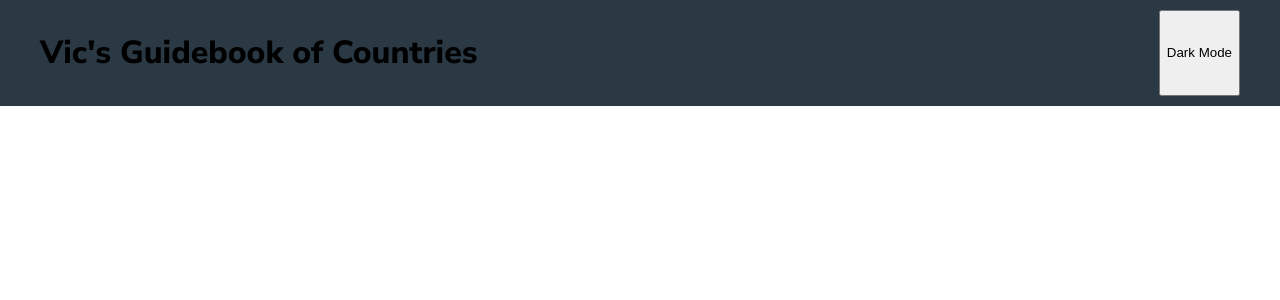
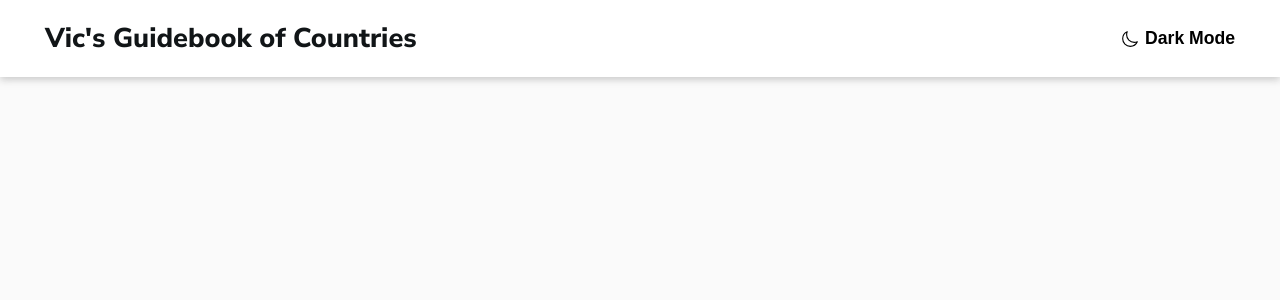
Before and after one commit to vic-samoylik-999/countires-guidebook, a React (Vite) app: page / in a window 1280 px wide. Shown: the top 300 px of the page. Built offline with nearby package versions, Linux system fonts and the light colour scheme.

Commit message:
feat: basic Header component style

```diff
--- a/src/components/Header.jsx
+++ b/src/components/Header.jsx
@@ -1,12 +1,20 @@
 import React from 'react';
+import { Link } from 'react-router-dom';
+
+import moonIcon from '../assets/moon-icon.svg';
 
 function Header() {
   return (
     <header className="header">
       <div className="container">
         <div className="header__row">
-          <h1 className="header__logo">Vic's Guidebook of Countries</h1>
-          <button className="header__icon">Dark Mode</button>
+          <Link to="/" className="header__logo">
+            Vic's Guidebook of Countries
+          </Link>
+          <button className="header__light-toggle light-toggle">
+            <img className="light-toggle__icon" src={moonIcon} alt="Moon Icon" />
+            <p className="light-toggle__text">Dark Mode</p>
+          </button>
         </div>
       </div>
     </header>
--- a/src/pages/Main.jsx
+++ b/src/pages/Main.jsx
@@ -5,9 +5,9 @@ import Header from '../components/Header';
 function Main() {
   return (
     <>
-        <Header />
+      <Header />
     </>
-  )
+  );
 }
 
 export default Main;
--- a/src/scss/_layout.scss
+++ b/src/scss/_layout.scss
@@ -1,12 +1,5 @@
-body,
-body::before,
-body::after {
-    margin: 0;
-    padding: 0;
-    box-sizing: border-box;
-}
-
 .container {
     max-width: 1200px;
     margin: 0 auto;
+    padding: 0 5px;
 }
--- a/src/scss/components/_header.scss
+++ b/src/scss/components/_header.scss
@@ -1,10 +1,35 @@
 .header {
-    background-color: $dark-blue;
-    padding: 10px 0;
+    background-color: $white;
+    padding: 20px 0;
+    box-shadow: 0 3px 7px hsl(0, 0%, 80%);
     &__row {
         display: flex;
         justify-content: space-between;
+        align-items: center;
     }
-    &__logo {}
-    &__icon {}
+    &__logo {
+        font-weight: 800;
+        font-size: 1.7rem;
+    }
 }
+
+.light-toggle {
+    background-color: transparent;
+    border: none;
+    outline: none;
+    display: flex;
+    align-items: center;
+    column-gap: .4rem;
+    cursor: pointer;
+    &__icon {
+        width: 18px;
+        height: 18px;
+        &:hover {
+            color: red;
+        }
+    }
+    &__text {
+        font-size: 1.1rem;
+        font-weight: 600;
+    }
+}
--- /dev/null
+++ b/src/scss/libs/_normalize.scss
@@ -0,0 +1,44 @@
+* {
+  padding: 0;
+  margin: 0;
+  list-style: none;
+  outline: none;
+  box-sizing: border-box;
+}
+
+html {
+  -ms-text-size-adjust: 100%;
+  -webkit-text-size-adjust: 100%;
+}
+
+body {
+  -moz-osx-font-smoothing: grayscale;
+  -webkit-font-smoothing: antialiased;
+}
+
+a,
+span,
+p,
+b,
+h1,
+h2,
+h3,
+h4,
+h5 {
+  font-weight: normal;
+}
+
+a {
+  text-decoration: none;
+  color: $even-darker-blue;
+}
+
+@mixin noselect {
+  -webkit-touch-callout: none; /* iOS Safari */
+  -webkit-user-select: none; /* Safari */
+  -khtml-user-select: none; /* Konqueror HTML */
+  -moz-user-select: none; /* Old versions of Firefox */
+  -ms-user-select: none; /* Internet Explorer/Edge */
+  user-select: none; /* Non-prefixed version, currently
+                                  supported by Chrome, Opera and Firefox */
+}
--- a/src/scss/main.scss
+++ b/src/scss/main.scss
@@ -1,7 +1,11 @@
 @import './variables';
+@import "./libs/normalize";
+@import './layout';
 @import './components/all';
-@import './layout';
 
 body {
     font-family: 'Nunito Sans', sans-serif;
+    color: $even-darker-blue;
+    background-color: $light-gray;
+    font-size: 14px;
 }
```
Also changed, not shown: src/assets/moon-icon.svg (added).
